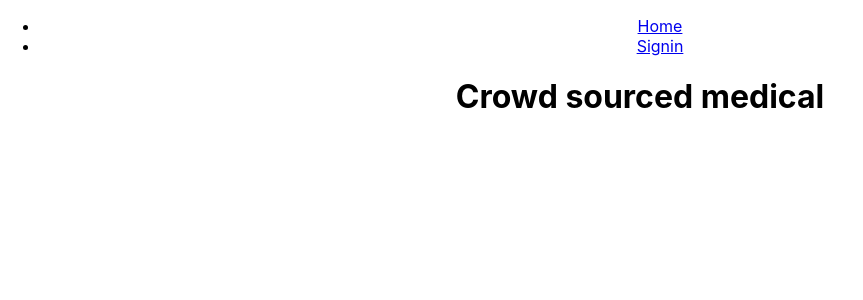
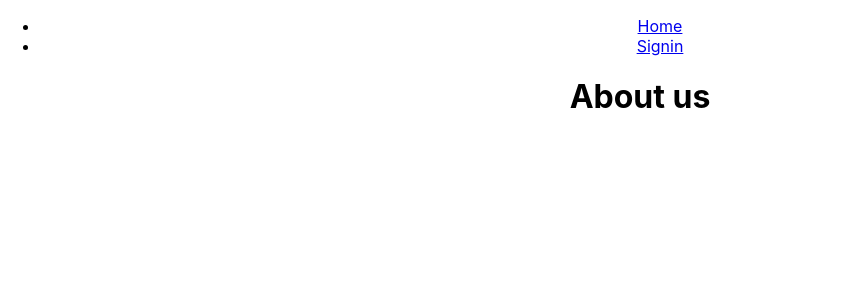
Before and after one commit to crowdsourcemedical/volunteer-database, a React (Create React App) app in the folder frontend/: page /about in a window 1280 px wide. Shown: the top 300 px of the page, without its empty margins (0-863 px from the left). Built offline with nearby package versions, Linux system fonts and the light colour scheme.

Commit message:
adding react router, material ui, getting some basic pages up

```diff
--- a/frontend/package.json
+++ b/frontend/package.json
@@ -3,11 +3,13 @@
   "version": "0.1.0",
   "private": true,
   "dependencies": {
+    "@material-ui/core": "^4.9.7",
     "@testing-library/jest-dom": "^4.2.4",
     "@testing-library/react": "^9.3.2",
     "@testing-library/user-event": "^7.1.2",
     "react": "^16.13.1",
     "react-dom": "^16.13.1",
+    "react-router-dom": "^5.1.2",
     "react-scripts": "3.4.0"
   },
   "scripts": {
--- a/frontend/src/App.js
+++ b/frontend/src/App.js
@@ -1,15 +1,25 @@
 import React from 'react';
-import logo from './logo.svg';
+import { Route, Switch, BrowserRouter as Router } from "react-router-dom";
+//import logo from './logo.svg';
 import Header from './components/header.js'
 import HomePage from './pages/home.js'
+import SearchPage from './pages/search.js'
+import AboutPage from './pages/about.js'
 import './App.css';
 
 function App() {
   return (
-    <div className="App">
-	<Header />
-	<HomePage />
-    </div>
+    <Router>
+      <div className="App">
+            <Header />
+        <Switch>
+          <Route path="/" exact component={HomePage} />
+          <Route path="/about" exact component={AboutPage} />
+          <Route path="/search" exact component={SearchPage} />
+        </Switch>
+      </div>
+    </Router>
+
   );
 }
 
--- /dev/null
+++ b/frontend/src/pages/about.js
@@ -0,0 +1,10 @@
+import React, {Component} from 'react'
+
+export default class AboutPage extends Component {
+
+	render(){
+		return (
+			<h1>About us</h1>
+		)
+	}
+}
--- /dev/null
+++ b/frontend/src/pages/search.js
@@ -0,0 +1,10 @@
+import React, {Component} from 'react'
+
+export default class SearchPage extends Component {
+
+	render(){
+		return (
+			<h1>Search Page</h1>
+		)
+	}
+}
```
Also changed, not shown: 1 other file (tests, documents, lock files or other folders).
